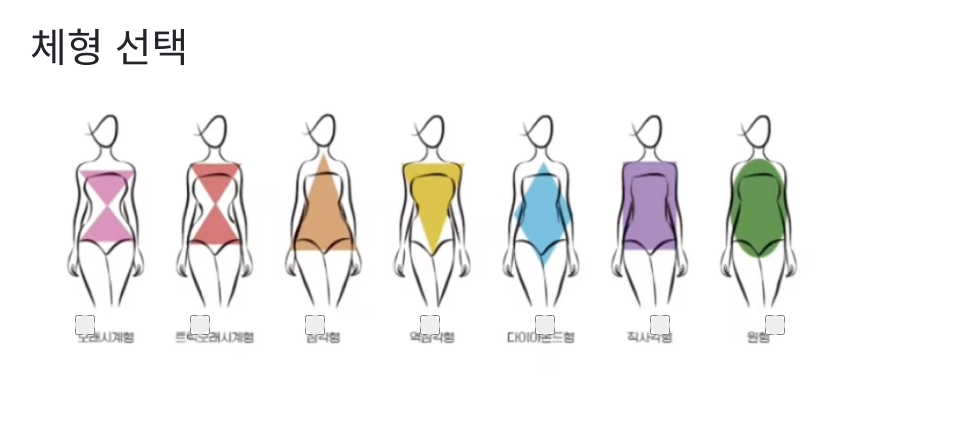
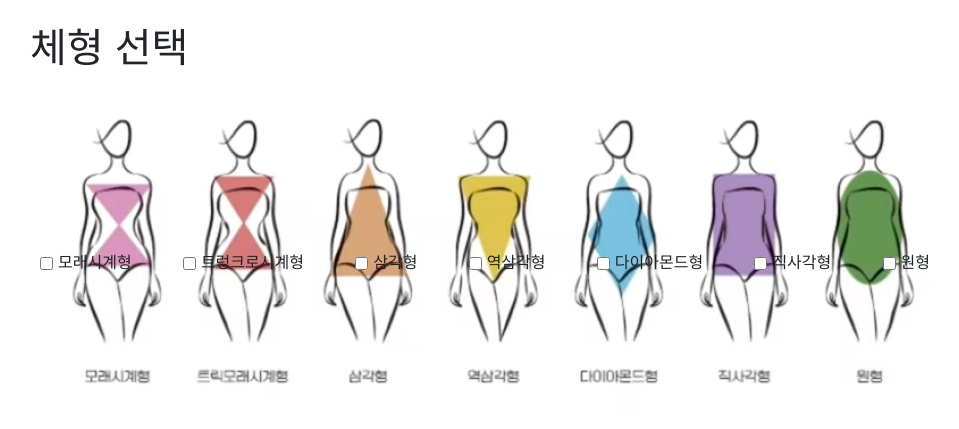
Before and after one commit to WhaleKimm/vFit, a Flask app: page / in a window 1280 px wide. Shown: the part 56-485 px from the top of the page, without its empty margins (55-1014 px from the left). Run offline with Flask 2, Linux system fonts and the light colour scheme; parts of the project's set-up code (start-up, migrations or seed data) failed here and were passed over; some libraries are stand-ins or nearby versions.

Commit message:
bootstrap 사용 버튼

```diff
--- a/templates/index.html
+++ b/templates/index.html
@@ -5,36 +5,36 @@
 {% block content %}
 <h1 class="mt-4">체형 선택</h1>
 <div class="body-shapes position-relative d-inline-block">
-    <img src="{{ url_for('static', filename='images/personalForm.png') }}" alt="Body Shapes" class="personalFormExample img-fluid">
-    <div class="checkbox-group position-absolute w-100 h-100 d-flex justify-content-between align-items-end px-2">
-        <label class="checkbox-container position-relative w-12 h-100">
-            <input type="checkbox" name="body_shape" value="모래시계형">
-            <span class="checkmark"></span>
-        </label>
-        <label class="checkbox-container position-relative w-12 h-100">
-            <input type="checkbox" name="body_shape" value="트렁크로시계형">
-            <span class="checkmark"></span>
-        </label>
-        <label class="checkbox-container position-relative w-12 h-100">
-            <input type="checkbox" name="body_shape" value="삼각형">
-            <span class="checkmark"></span>
-        </label>
-        <label class="checkbox-container position-relative w-12 h-100">
-            <input type="checkbox" name="body_shape" value="역삼각형">
-            <span class="checkmark"></span>
-        </label>
-        <label class="checkbox-container position-relative w-12 h-100">
-            <input type="checkbox" name="body_shape" value="다이아몬드형">
-            <span class="checkmark"></span>
-        </label>
-        <label class="checkbox-container position-relative w-12 h-100">
-            <input type="checkbox" name="body_shape" value="직사각형">
-            <span class="checkmark"></span>
-        </label>
-        <label class="checkbox-container position-relative w-12 h-100">
-            <input type="checkbox" name="body_shape" value="원형">
-            <span class="checkmark"></span>
-        </label>
+    <img src="{{ url_for('static', filename='images/personalForm.png') }}" alt="Body Shapes" class="img-fluid">
+    <div class="checkbox-group mt-3">
+        <div class="form-check form-check-inline">
+            <input class="form-check-input" type="checkbox" name="body_shape" id="shape1" value="모래시계형">
+            <label class="form-check-label" for="shape1">모래시계형</label>
+        </div>
+        <div class="form-check form-check-inline">
+            <input class="form-check-input" type="checkbox" name="body_shape" id="shape2" value="트렁크로시계형">
+            <label class="form-check-label" for="shape2">트렁크로시계형</label>
+        </div>
+        <div class="form-check form-check-inline">
+            <input class="form-check-input" type="checkbox" name="body_shape" id="shape3" value="삼각형">
+            <label class="form-check-label" for="shape3">삼각형</label>
+        </div>
+        <div class="form-check form-check-inline">
+            <input class="form-check-input" type="checkbox" name="body_shape" id="shape4" value="역삼각형">
+            <label class="form-check-label" for="shape4">역삼각형</label>
+        </div>
+        <div class="form-check form-check-inline">
+            <input class="form-check-input" type="checkbox" name="body_shape" id="shape5" value="다이아몬드형">
+            <label class="form-check-label" for="shape5">다이아몬드형</label>
+        </div>
+        <div class="form-check form-check-inline">
+            <input class="form-check-input" type="checkbox" name="body_shape" id="shape6" value="직사각형">
+            <label class="form-check-label" for="shape6">직사각형</label>
+        </div>
+        <div class="form-check form-check-inline">
+            <input class="form-check-input" type="checkbox" name="body_shape" id="shape7" value="원형">
+            <label class="form-check-label" for="shape7">원형</label>
+        </div>
     </div>
 </div>
 {% endblock %}
```
Also changed, not shown: templates/avatar_customization.html (+15 -15 lines).
